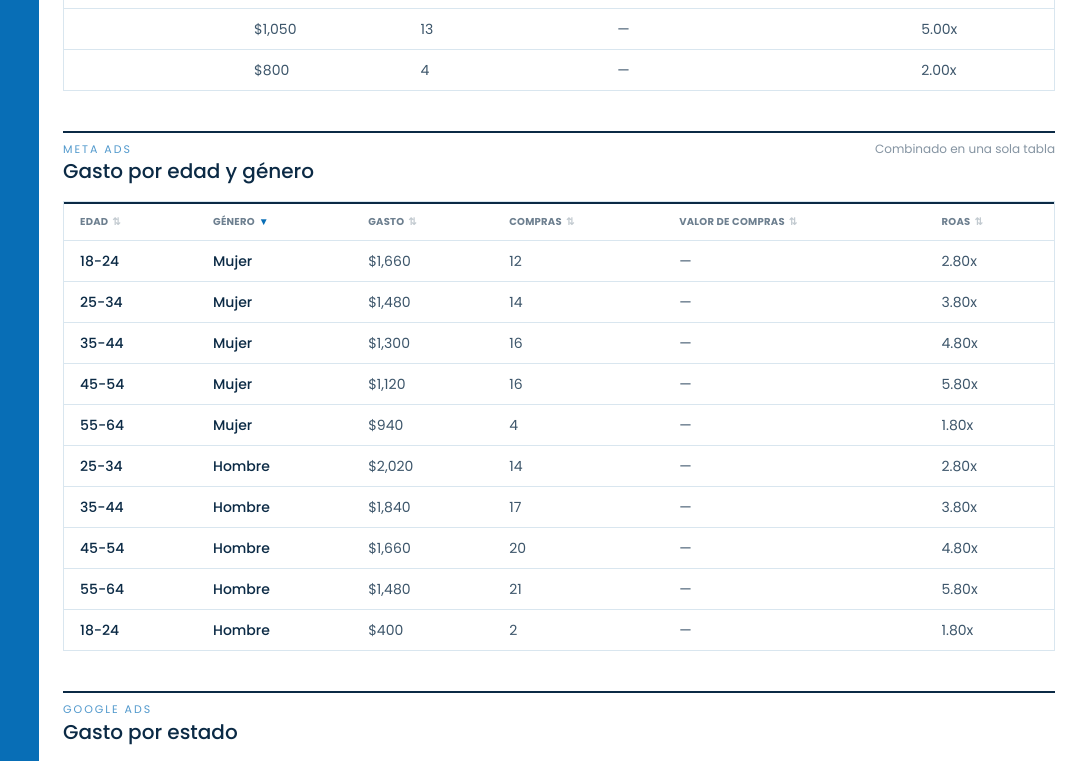
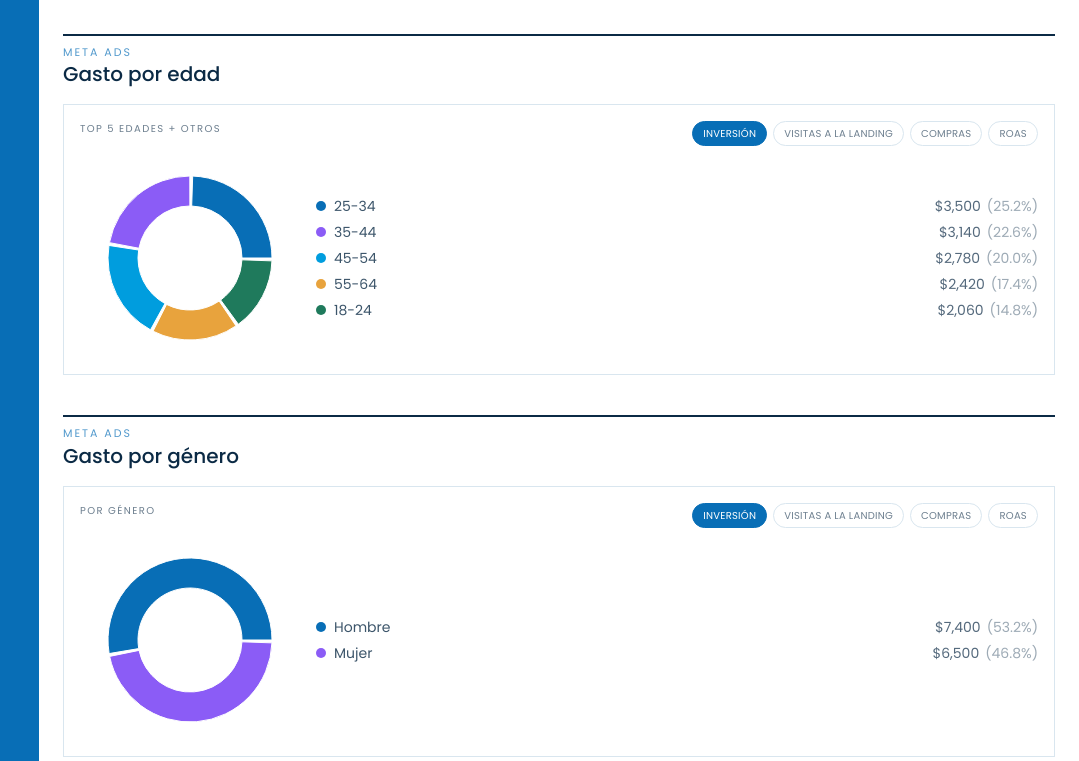
Before and after one commit to MaferVictoria/DASHBOARD_PLENLIFE, a Next.js app: page /adquisicion in a window 1280 px wide. Shown: the part 2220-2981 px from the top of the page, without its empty margins (201-1280 px from the left). Built offline with nearby package versions, Linux system fonts and the light colour scheme.

Commit message:
Update PaidMediaBreakdowns.js

```diff
--- a/components/PaidMediaBreakdowns.js
+++ b/components/PaidMediaBreakdowns.js
@@ -1,141 +1,151 @@
 'use client';
 
 import { useEffect, useState, useMemo } from 'react';
+import { PieChart, Pie, Cell, Tooltip, ResponsiveContainer } from 'recharts';
 import SectionHeader from './SectionHeader';
 import ErrorBanner from './ErrorBanner';
 import { fetchJSON } from '@/lib/fetchJSON';
 import { formatCurrency, formatNumber, formatRatio } from '@/lib/format';
 
-// Small generic sortable table, local to this file — same "⇅ on every
-// column, ▲/▼ on the active one" convention as SortableTable.js and
-// CreativeRankingTable.js elsewhere in the dashboard, for consistency.
-function MiniSortableTable({ data, columns, error, emptyLabel = 'Sin datos para este periodo.' }) {
-  const [sortKey, setSortKey] = useState(columns[1]?.key || columns[0].key);
-  const [sortDir, setSortDir] = useState('desc');
+const DONUT_COLORS = ['#086eb6', '#8B5CF6', '#009dde', '#E8A33D', '#1F7A5C', '#94A3B8'];
 
-  const sorted = useMemo(() => {
-    const copy = [...(data || [])];
-    copy.sort((a, b) => {
-      const av = a[sortKey];
-      const bv = b[sortKey];
-      if (typeof av === 'string') {
-        return sortDir === 'asc' ? av.localeCompare(bv) : bv.localeCompare(av);
-      }
-      return sortDir === 'asc' ? av - bv : bv - av;
-    });
-    return copy;
-  }, [data, sortKey, sortDir]);
+// The 4 metrics the person can toggle between. `visits` means different
+// underlying data per platform (Meta: real landing_page_view pixel events;
+// Google: ad clicks, the closest available proxy — see connector comments)
+// but is presented uniformly here since both represent "top of funnel
+// traffic this spend drove."
+const METRIC_OPTIONS = [
+  { key: 'spend', label: 'Inversión', format: formatCurrency },
+  { key: 'visits', label: 'Visitas a la landing', format: formatNumber },
+  { key: 'purchases', label: 'Compras', format: formatNumber },
+  { key: 'roas', label: 'ROAS', format: formatRatio },
+];
 
-  function toggleSort(key) {
-    if (sortKey === key) {
-      setSortDir((d) => (d === 'asc' ? 'desc' : 'asc'));
+// Top 5 by the selected metric, everything else collapsed into "Otros".
+// ROAS needs special handling: averaging individual ROAS values for the
+// "Otros" bucket would be mathematically wrong (a ratio of ratios) — it's
+// recomputed as (sum of revenue for the rest) / (sum of spend for the rest),
+// a proper weighted average, using the `revenue` field carried alongside
+// each row specifically for this purpose.
+function buildTopFiveWithOthers(data, metricKey) {
+  const sorted = [...(data || [])].sort((a, b) => b[metricKey] - a[metricKey]);
+  const top5 = sorted.slice(0, 5);
+  const rest = sorted.slice(5);
+
+  const slices = top5.map((d) => ({ label: d.label, value: d[metricKey] }));
+
+  if (rest.length > 0) {
+    let othersValue;
+    if (metricKey === 'roas') {
+      const restSpend = rest.reduce((s, d) => s + d.spend, 0);
+      const restRevenue = rest.reduce((s, d) => s + d.revenue, 0);
+      othersValue = restSpend > 0 ? restRevenue / restSpend : 0;
     } else {
-      setSortKey(key);
-      setSortDir('desc');
+      othersValue = rest.reduce((s, d) => s + d[metricKey], 0);
     }
+    slices.push({ label: 'Otros', value: othersValue });
   }
 
-  if (error) {
-    return (
-      <div className="border border-line bg-panel p-4 font-body text-sm text-fall">No se pudo cargar: {error}</div>
-    );
-  }
-  if (!data || data.length === 0) {
-    return (
-      <div className="border border-line bg-panel p-6 text-center font-body text-sm text-ink/50">{emptyLabel}</div>
-    );
-  }
+  return slices;
+}
+
+// Meta brings age+gender back COMBINED in one response (rows like
+// {ageRange, gender, spend, ...}) — these two helpers re-aggregate that same
+// response into a "por edad" view and a "por género" view, so Meta gets the
+// same 2 separate donuts Google has, without needing 2 API calls.
+function aggregateBy(rows, keyField) {
+  const totals = {};
+  rows.forEach((row) => {
+    const key = row[keyField];
+    if (!totals[key]) totals[key] = { label: key, spend: 0, visits: 0, purchases: 0, revenue: 0 };
+    totals[key].spend += row.spend;
+    totals[key].visits += row.visits;
+    totals[key].purchases += row.purchases;
+    totals[key].revenue += row.revenue;
+  });
+  return Object.values(totals).map((t) => ({ ...t, roas: t.spend > 0 ? t.revenue / t.spend : 0 }));
+}
+
+function BreakdownDonut({ data, title, note, error }) {
+  const [metric, setMetric] = useState('spend');
+  const activeOption = METRIC_OPTIONS.find((m) => m.key === metric);
+  const chartData = useMemo(() => buildTopFiveWithOthers(data, metric), [data, metric]);
+  const total = chartData.reduce((s, d) => s + d.value, 0);
 
   return (
-    <div className="overflow-x-auto border border-line bg-panel">
-      <table className="w-full min-w-[600px] border-collapse text-sm">
-        <thead>
-          <tr className="rule-thick border-t-2 border-ink text-left">
-            {columns.map((col) => {
-              const isActive = sortKey === col.key;
-              return (
-                <th
-                  key={col.key}
-                  onClick={() => toggleSort(col.key)}
-                  title="Clic para ordenar — clic de nuevo para invertir"
-                  className="group cursor-pointer select-none whitespace-nowrap px-4 py-2 font-body text-[10px] uppercase tracking-wide text-ink/60 hover:text-brand"
-                >
-                  <span className="inline-flex items-center gap-1">
-                    {col.label}
-                    <span className={isActive ? 'text-brand' : 'text-ink/25 transition-colors group-hover:text-ink/50'}>
-                      {isActive ? (sortDir === 'asc' ? '▲' : '▼') : '⇅'}
-                    </span>
-                  </span>
-                </th>
-              );
-            })}
-          </tr>
-        </thead>
-        <tbody>
-          {sorted.map((row, i) => (
-            <tr key={i} className="border-t border-line">
-              {columns.map((col) => (
-                <td
-                  key={col.key}
-                  className={`px-4 py-2.5 font-body tabular-nums ${
-                    col.numeric ? 'text-ink/80' : 'font-medium text-ink'
-                  }`}
-                >
-                  {col.format ? col.format(row[col.key]) : row[col.key]}
-                </td>
-              ))}
-            </tr>
+    <div className="border border-line bg-panel p-4">
+      <div className="mb-3 flex flex-wrap items-start justify-between gap-3">
+        <div>
+          <p className="font-body text-[10px] uppercase tracking-[0.14em] text-ink/60">{title}</p>
+          {note && <p className="mt-0.5 font-body text-[10px] text-ink/40">{note}</p>}
+        </div>
+        <div className="flex flex-wrap gap-1.5">
+          {METRIC_OPTIONS.map((opt) => (
+            <button
+              key={opt.key}
+              onClick={() => setMetric(opt.key)}
+              className={[
+                'rounded-full border px-2.5 py-1 font-body text-[10px] uppercase tracking-wide transition-colors',
+                metric === opt.key
+                  ? 'border-brand bg-brand text-white'
+                  : 'border-line bg-panel text-ink/60 hover:border-brand/50',
+              ].join(' ')}
+            >
+              {opt.label}
+            </button>
           ))}
-        </tbody>
-      </table>
+        </div>
+      </div>
+
+      {error ? (
+        <p className="py-6 text-center font-body text-sm text-fall">No se pudo cargar: {error}</p>
+      ) : !data || data.length === 0 ? (
+        <p className="py-6 text-center font-body text-sm text-ink/50">Sin datos para este periodo.</p>
+      ) : (
+        <div className="flex flex-col items-center gap-4 sm:flex-row">
+          <div className="w-full max-w-[220px] shrink-0">
+            <ResponsiveContainer width="100%" height={200}>
+              <PieChart>
+                <Pie data={chartData} dataKey="value" nameKey="label" innerRadius={52} outerRadius={82} paddingAngle={2}>
+                  {chartData.map((entry, i) => (
+                    <Cell key={entry.label} fill={DONUT_COLORS[i % DONUT_COLORS.length]} />
+                  ))}
+                </Pie>
+                <Tooltip formatter={(value) => activeOption.format(value)} />
+              </PieChart>
+            </ResponsiveContainer>
+          </div>
+          <ul className="w-full flex-1 space-y-1.5">
+            {chartData.map((d, i) => (
+              <li key={d.label} className="flex items-center justify-between text-sm">
+                <span className="flex items-center gap-2 text-ink/80">
+                  <span
+                    className="inline-block h-2.5 w-2.5 rounded-full"
+                    style={{ backgroundColor: DONUT_COLORS[i % DONUT_COLORS.length] }}
+                  />
+                  {d.label}
+                </span>
+                <span className="font-body tabular-nums text-ink/70">
+                  {activeOption.format(d.value)}
+                  {metric !== 'roas' && total > 0 && (
+                    <span className="ml-1.5 text-ink/40">({((d.value / total) * 100).toFixed(1)}%)</span>
+                  )}
+                </span>
+              </li>
+            ))}
+          </ul>
+        </div>
+      )}
     </div>
   );
 }
 
-const META_COLS_GEO = [
-  { key: 'region', label: 'Estado' },
-  { key: 'spend', label: 'Gasto', numeric: true, format: formatCurrency },
-  { key: 'purchases', label: 'Compras', numeric: true, format: formatNumber },
-  { key: 'purchaseValue', label: 'Valor de compras', numeric: true, format: formatCurrency },
-  { key: 'roas', label: 'ROAS', numeric: true, format: formatRatio },
-];
-const META_COLS_DEMO = [
-  { key: 'ageRange', label: 'Edad' },
-  { key: 'gender', label: 'Género' },
-  { key: 'spend', label: 'Gasto', numeric: true, format: formatCurrency },
-  { key: 'purchases', label: 'Compras', numeric: true, format: formatNumber },
-  { key: 'purchaseValue', label: 'Valor de compras', numeric: true, format: formatCurrency },
-  { key: 'roas', label: 'ROAS', numeric: true, format: formatRatio },
-];
-const GOOGLE_COLS_GEO = (label) => [
-  { key: 'location', label },
-  { key: 'spend', label: 'Gasto', numeric: true, format: formatCurrency },
-  { key: 'conversions', label: 'Conversiones', numeric: true, format: formatNumber },
-  { key: 'conversionValue', label: 'Valor de conversión', numeric: true, format: formatCurrency },
-  { key: 'roas', label: 'ROAS', numeric: true, format: formatRatio },
-];
-const GOOGLE_COLS_AGE = [
-  { key: 'ageRange', label: 'Edad' },
-  { key: 'spend', label: 'Gasto', numeric: true, format: formatCurrency },
-  { key: 'conversions', label: 'Conversiones', numeric: true, format: formatNumber },
-  { key: 'conversionValue', label: 'Valor de conversión', numeric: true, format: formatCurrency },
-  { key: 'roas', label: 'ROAS', numeric: true, format: formatRatio },
-];
-const GOOGLE_COLS_GENDER = [
-  { key: 'gender', label: 'Género' },
-  { key: 'spend', label: 'Gasto', numeric: true, format: formatCurrency },
-  { key: 'conversions', label: 'Conversiones', numeric: true, format: formatNumber },
-  { key: 'conversionValue', label: 'Valor de conversión', numeric: true, format: formatCurrency },
-  { key: 'roas', label: 'ROAS', numeric: true, format: formatRatio },
-];
-
 const EMPTY_META = { geo: [], demographics: [] };
 const EMPTY_GOOGLE = { byRegion: [], byCity: [], byAge: [], byGender: [] };
 
-// Self-contained: fetches its own data from the 2 new breakdown routes and
-// renders everything — integrate into AdquisicionShell.js with just an
-// import + a single <PaidMediaBreakdowns range={range} /> line, no other
-// wiring needed.
+// Self-contained: fetches its own data from the 2 breakdown routes and
+// renders everything — integrated into AdquisicionShell.js via a single
+// <PaidMediaBreakdowns range={range} /> line.
 export default function PaidMediaBreakdowns({ range }) {
   const [meta, setMeta] = useState(EMPTY_META);
   const [google, setGoogle] = useState(EMPTY_GOOGLE);
@@ -182,6 +192,9 @@ export default function PaidMediaBreakdowns({ range }) {
     };
   }, [range.start, range.end]);
 
+  const metaByAge = useMemo(() => aggregateBy(meta.demographics, 'ageRange'), [meta.demographics]);
+  const metaByGender = useMemo(() => aggregateBy(meta.demographics, 'gender'), [meta.demographics]);
+
   return (
     <div className={loading ? 'opacity-50 transition-opacity' : 'transition-opacity'}>
       <ErrorBanner errors={errors} />
@@ -191,26 +204,29 @@ export default function PaidMediaBreakdowns({ range }) {
         title="Gasto por estado"
         note="Meta no expone desglose por ciudad de forma confiable — agrega a nivel estado"
       />
-      <MiniSortableTable data={meta.geo} columns={META_COLS_GEO} error={errors.meta} />
+      <BreakdownDonut data={meta.geo} title="Top 5 estados + Otros" error={errors.meta} />
 
-      <SectionHeader eyebrow="Meta Ads" title="Gasto por edad y género" note="Combinado en una sola tabla" />
-      <MiniSortableTable data={meta.demographics} columns={META_COLS_DEMO} error={errors.meta} />
+      <SectionHeader eyebrow="Meta Ads" title="Gasto por edad" />
+      <BreakdownDonut data={metaByAge} title="Top 5 edades + Otros" error={errors.meta} />
+
+      <SectionHeader eyebrow="Meta Ads" title="Gasto por género" />
+      <BreakdownDonut data={metaByGender} title="Por género" error={errors.meta} />
 
       <SectionHeader eyebrow="Google Ads" title="Gasto por estado" />
-      <MiniSortableTable data={google.byRegion} columns={GOOGLE_COLS_GEO('Estado')} error={errors.google} />
+      <BreakdownDonut data={google.byRegion} title="Top 5 estados + Otros" error={errors.google} />
 
       <SectionHeader eyebrow="Google Ads" title="Gasto por ciudad" />
-      <MiniSortableTable data={google.byCity} columns={GOOGLE_COLS_GEO('Ciudad')} error={errors.google} />
+      <BreakdownDonut data={google.byCity} title="Top 5 ciudades + Otros" error={errors.google} />
 
       <SectionHeader
         eyebrow="Google Ads"
         title="Gasto por edad"
         note="Google no permite combinar edad y género en una sola consulta"
       />
-      <MiniSortableTable data={google.byAge} columns={GOOGLE_COLS_AGE} error={errors.google} />
+      <BreakdownDonut data={google.byAge} title="Top 5 edades + Otros" error={errors.google} />
 
       <SectionHeader eyebrow="Google Ads" title="Gasto por género" />
-      <MiniSortableTable data={google.byGender} columns={GOOGLE_COLS_GENDER} error={errors.google} />
+      <BreakdownDonut data={google.byGender} title="Por género" error={errors.google} />
     </div>
   );
 }
```
